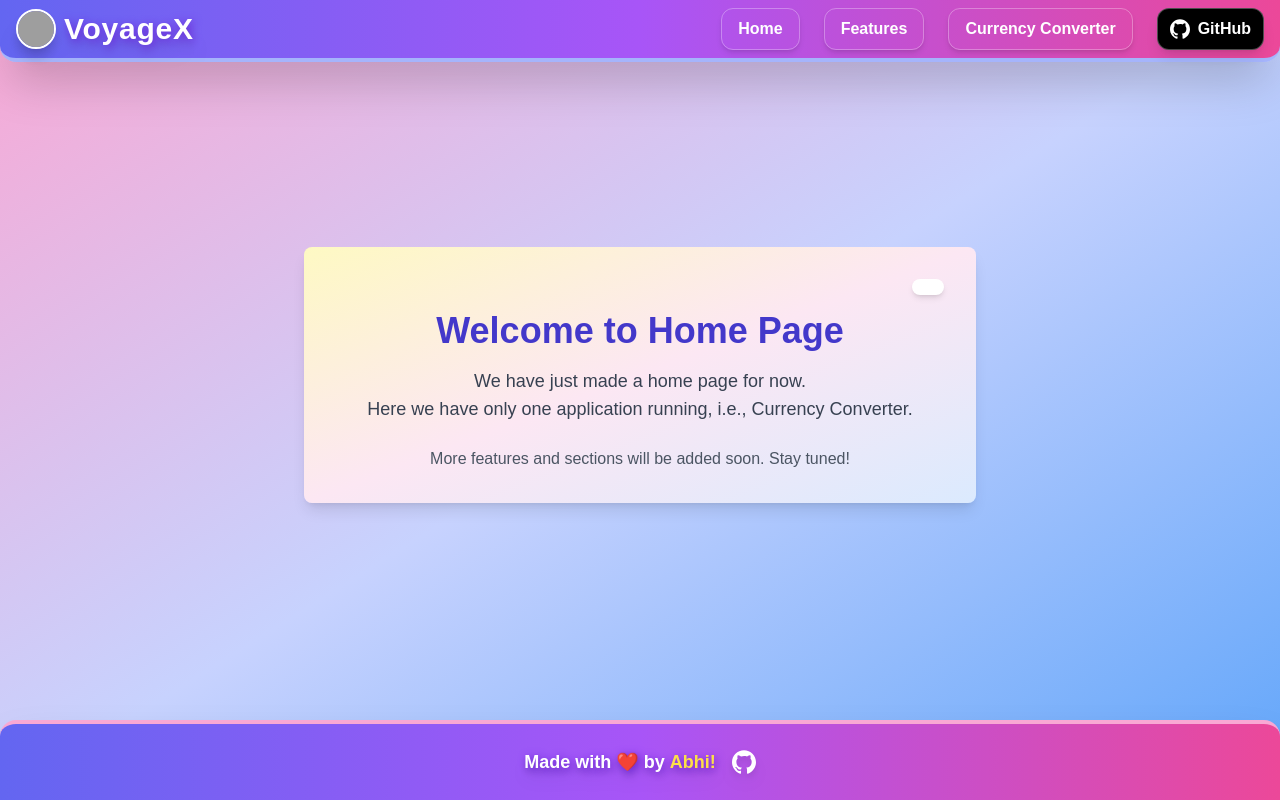
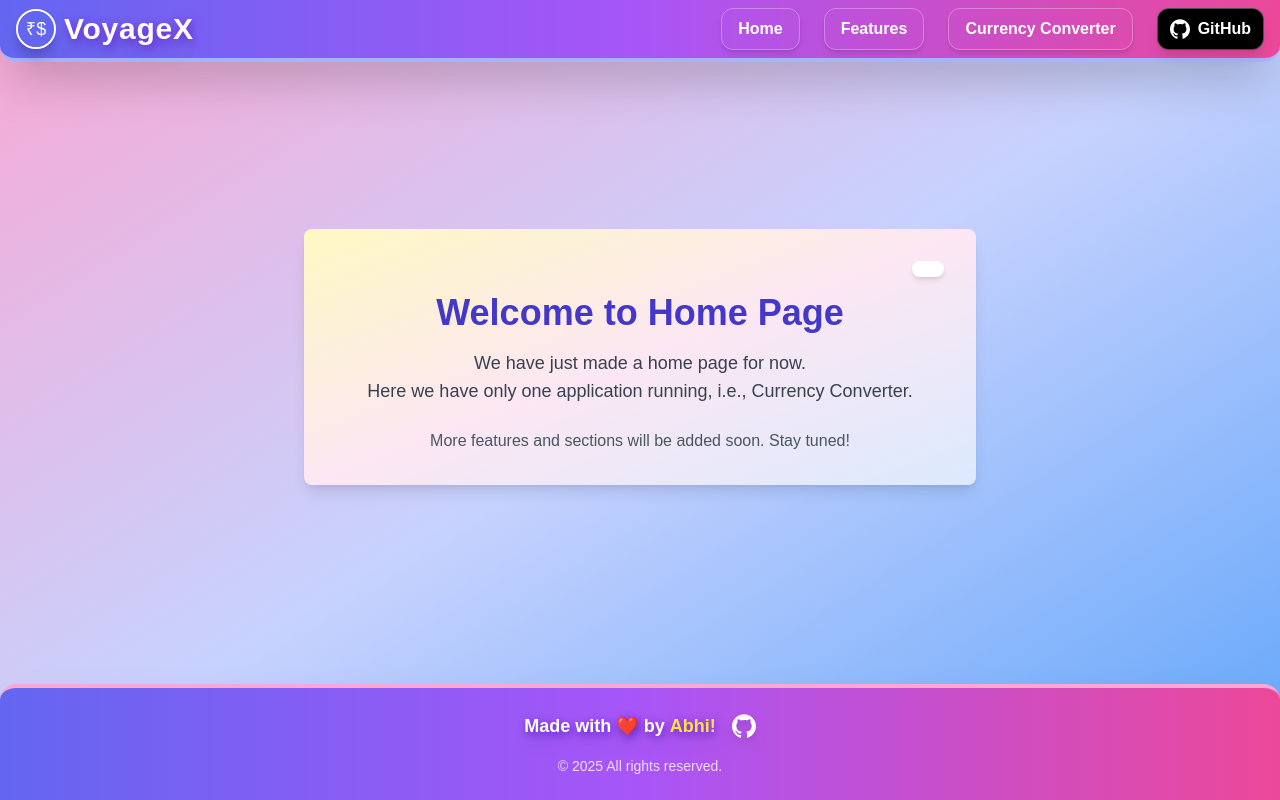
Before and after one commit to imabhi165/Currency-Converter, a React (Vite) app: page / in a window 1280 px wide. Built offline with nearby package versions, Linux system fonts and the light colour scheme; grey boxes are pictures that could not be loaded.

Commit message:
modify the logo.svg file

```diff
--- a/src/components/footer.jsx
+++ b/src/components/footer.jsx
@@ -3,11 +3,14 @@ import React from "react";
 const Footer = () => {
   return (
     <footer className="w-full py-6 bg-gradient-to-r from-indigo-500 via-purple-500 to-pink-500 shadow-2xl rounded-t-2xl mt-8 border-t-4 border-pink-300 backdrop-blur-lg">
-      <div className="flex justify-center items-center gap-2">
-        <span className="text-white text-lg font-bold drop-shadow-lg" style={{textShadow: '2px 2px 8px #6D28D9'}}>Made with <span className="text-red-300">❤️</span> by <span className="font-extrabold text-yellow-300">Abhi!</span></span>
-        <a href="https://github.com/imabhi165" target="_blank" rel="noopener noreferrer" className="ml-2 text-white hover:text-yellow-300 transition drop-shadow-lg">
-          <svg width="24" height="24" fill="currentColor" viewBox="0 0 24 24"><path d="M12 .297c-6.63 0-12 5.373-12 12 0 5.303 3.438 9.8 8.205 11.385.6.113.82-.258.82-.577v-2.234c-3.338.726-4.033-1.416-4.033-1.416-.546-1.387-1.333-1.757-1.333-1.757-1.089-.745.083-.729.083-.729 1.205.084 1.84 1.236 1.84 1.236 1.07 1.834 2.809 1.304 3.495.997.108-.775.418-1.305.762-1.605-2.665-.305-5.466-1.332-5.466-5.93 0-1.31.469-2.381 1.236-3.221-.124-.303-.535-1.523.117-3.176 0 0 1.008-.322 3.301 1.23a11.52 11.52 0 013.003-.404c1.018.005 2.045.138 3.003.404 2.291-1.552 3.297-1.23 3.297-1.23.653 1.653.242 2.873.118 3.176.77.84 1.235 1.911 1.235 3.221 0 4.61-2.804 5.624-5.475 5.921.43.371.823 1.102.823 2.222v3.293c0 .322.218.694.825.576C20.565 22.092 24 17.592 24 12.297c0-6.627-5.373-12-12-12"/></svg>
-        </a>
+      <div className="flex flex-col justify-center items-center gap-2">
+        <div className="flex justify-center items-center gap-2">
+          <span className="text-white text-lg font-bold drop-shadow-lg" style={{textShadow: '2px 2px 8px #6D28D9'}}>Made with <span className="text-red-300">❤️</span> by <span className="font-extrabold text-yellow-300">Abhi!</span></span>
+          <a href="https://github.com/imabhi165" target="_blank" rel="noopener noreferrer" className="ml-2 text-white hover:text-yellow-300 transition drop-shadow-lg">
+            <svg width="24" height="24" fill="currentColor" viewBox="0 0 24 24"><path d="M12 .297c-6.63 0-12 5.373-12 12 0 5.303 3.438 9.8 8.205 11.385.6.113.82-.258.82-.577v-2.234c-3.338.726-4.033-1.416-4.033-1.416-.546-1.387-1.333-1.757-1.333-1.757-1.089-.745.083-.729.083-.729 1.205.084 1.84 1.236 1.84 1.236 1.07 1.834 2.809 1.304 3.495.997.108-.775.418-1.305.762-1.605-2.665-.305-5.466-1.332-5.466-5.93 0-1.31.469-2.381 1.236-3.221-.124-.303-.535-1.523.117-3.176 0 0 1.008-.322 3.301 1.23a11.52 11.52 0 013.003-.404c1.018.005 2.045.138 3.003.404 2.291-1.552 3.297-1.23 3.297-1.23.653 1.653.242 2.873.118 3.176.77.84 1.235 1.911 1.235 3.221 0 4.61-2.804 5.624-5.475 5.921.43.371.823 1.102.823 2.222v3.293c0 .322.218.694.825.576C20.565 22.092 24 17.592 24 12.297c0-6.627-5.373-12-12-12"/></svg>
+          </a>
+        </div>
+        <span className="text-white text-sm mt-2 opacity-80">© {new Date().getFullYear()} All rights reserved.</span>
       </div>
     </footer>
   );
```
Also changed, not shown: src/assets/logo.svg (added).
